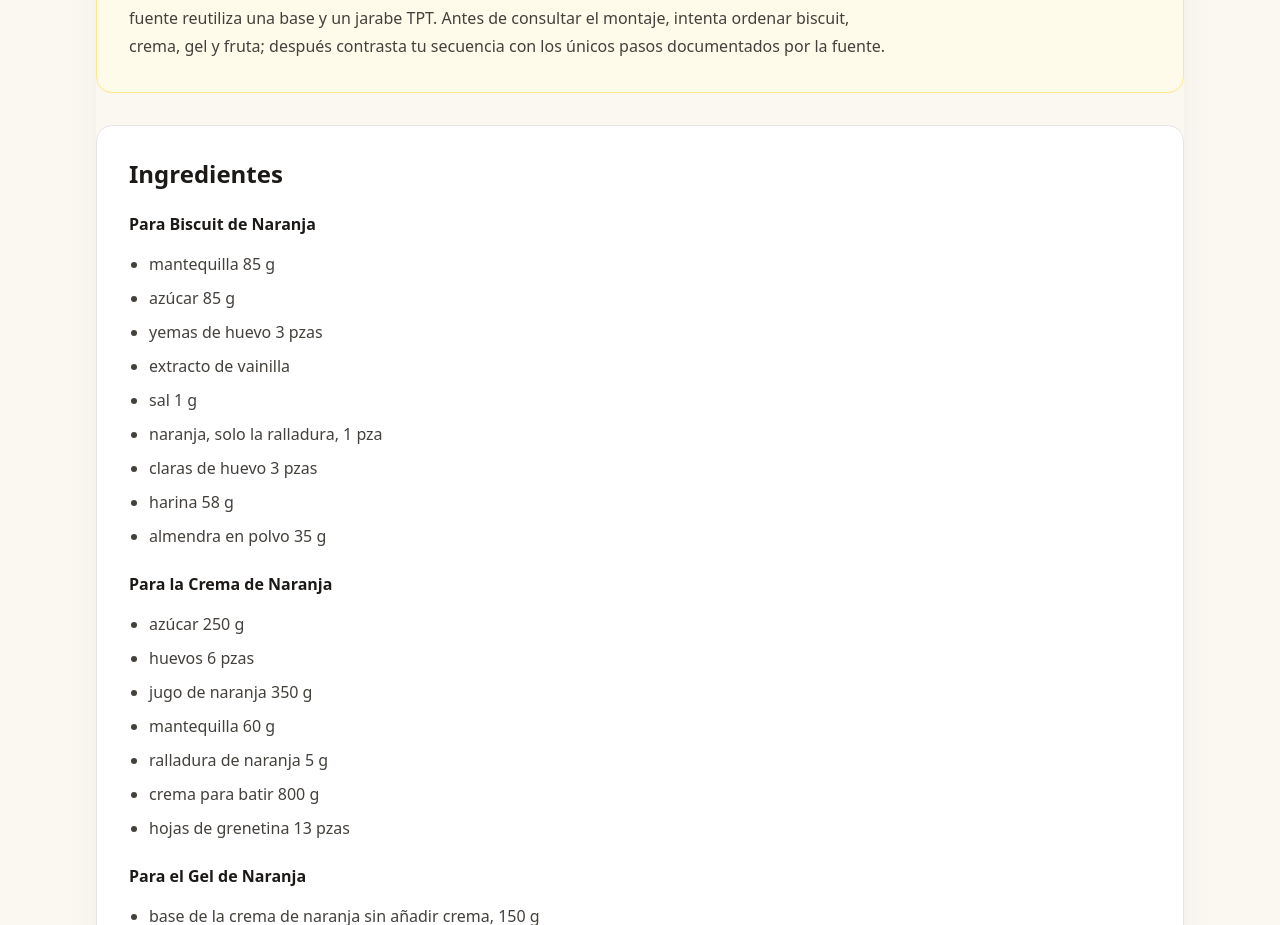
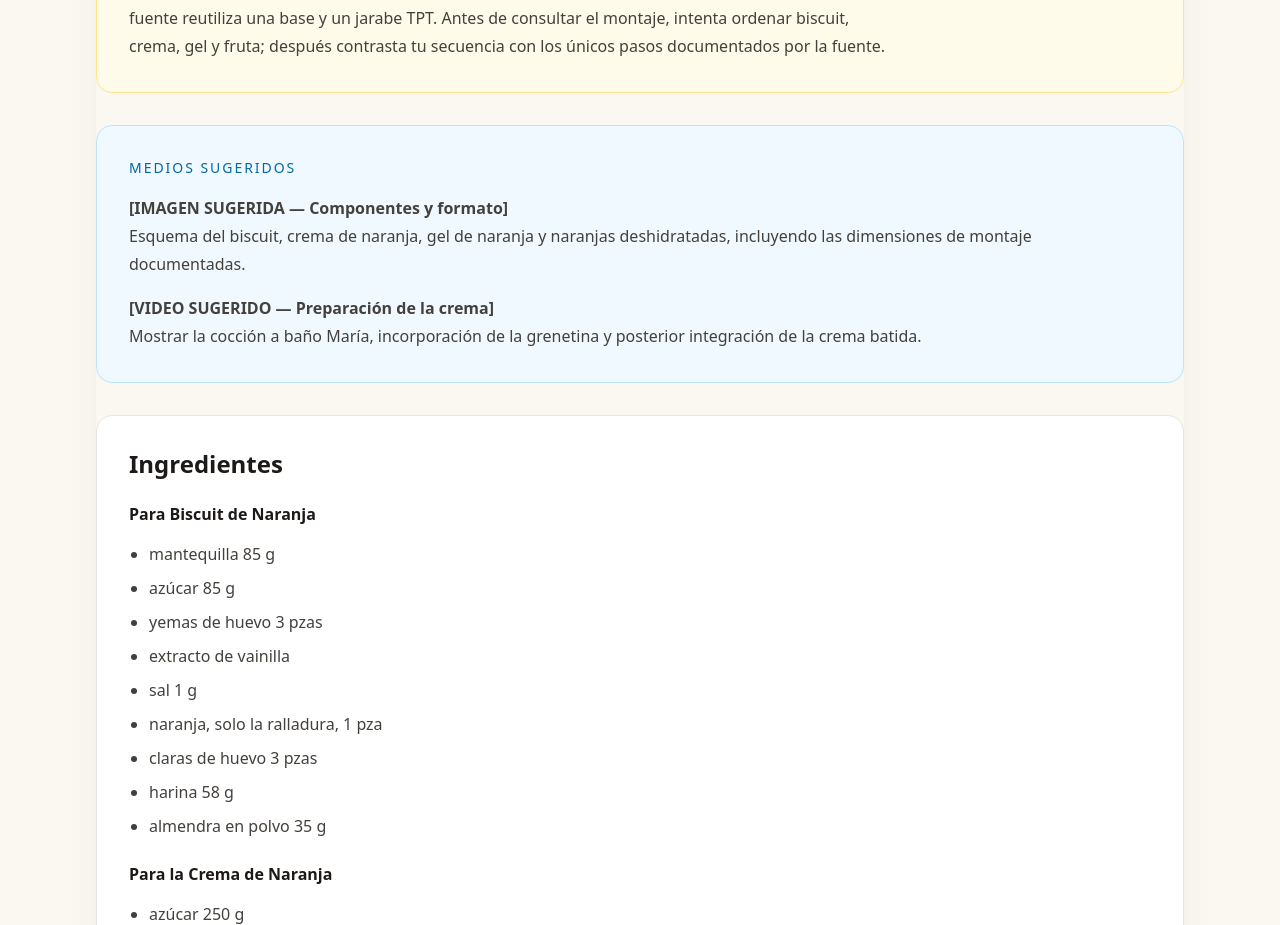
Before and after one commit to Drworm82/CursoPanadero, a Next.js app: page /leccion-pasteleria-contemporanea-naranja in a window 1280 px wide. Shown: the part 1140-2065 px from the top of the page. Built offline with nearby package versions, Linux system fonts and the light colour scheme; no server answers.

Commit message:
Añadir sugerencias de medios pedagógicos

```diff
--- a/pages/leccion-pasteleria-contemporanea-naranja.js
+++ b/pages/leccion-pasteleria-contemporanea-naranja.js
@@ -10,6 +10,14 @@ export default function LessonPage() {
 <section className="rounded-2xl border border-stone-200 bg-white p-6 sm:p-8"><p className="text-sm font-medium uppercase tracking-[0.14em] text-amber-700">Idea central</p><h2 className="mt-2 text-2xl font-semibold text-stone-900">Cerrar el bloque reconociendo patrones</h2><p className="mt-3 max-w-3xl leading-7 text-stone-700">La preparación de naranja reúne biscuit, crema, gel y fruta deshidratada. Permite reconocer patrones que se repiten en las composiciones contemporáneas del módulo.</p></section>
 <section className="rounded-2xl border border-dashed border-stone-300 bg-stone-50 p-6 sm:p-8"><p className="text-sm font-medium uppercase tracking-[0.14em] text-amber-800">Observa y practica</p><h2 className="mt-2 text-2xl font-semibold text-stone-900">Antes de repetir la receta, explica su estructura</h2><p className="mt-3 max-w-3xl leading-7 text-stone-700">Recupera bizcochos, cremas, gelatina y frutas deshidratadas. Observa cómo vuelven a aparecer en una composición diferente. Práctica: compara esta preparación con el pastel de yogurt y frutos rojos y señala tres técnicas o tipos de componente que se repiten.</p></section>
 <section className="rounded-2xl border border-amber-200 bg-amber-50 p-6 sm:p-8"><p className="text-sm font-medium uppercase tracking-[0.14em] text-amber-800">Aprende mientras haces</p><h2 className="mt-2 text-2xl font-semibold text-stone-900">Convierte cada paso en una observación</h2><p className="mt-3 max-w-3xl leading-7 text-stone-700">Usa esta preparación para reconocer patrones acumulados del módulo. <strong>En el biscuit:</strong> identifica el método de acremado y la incorporación final de claras. <strong>En la crema:</strong> observa la secuencia mezcla → baño maría → grenetina → enfriado → crema batida. <strong>En el gel y las naranjas:</strong> identifica cómo la fuente reutiliza una base y un jarabe TPT. Antes de consultar el montaje, intenta ordenar biscuit, crema, gel y fruta; después contrasta tu secuencia con los únicos pasos documentados por la fuente.</p></section>
+
+        <section className="rounded-2xl border border-sky-200 bg-sky-50 p-6 sm:p-8">
+          <p className="text-sm font-medium uppercase tracking-[0.14em] text-sky-700">Medios sugeridos</p>
+          <div className="mt-4 space-y-4 leading-7 text-stone-700">
+            <p><strong>[IMAGEN SUGERIDA — Componentes y formato]</strong><br />Esquema del biscuit, crema de naranja, gel de naranja y naranjas deshidratadas, incluyendo las dimensiones de montaje documentadas.</p>
+            <p><strong>[VIDEO SUGERIDO — Preparación de la crema]</strong><br />Mostrar la cocción a baño María, incorporación de la grenetina y posterior integración de la crema batida.</p>
+          </div>
+        </section>
 
         <section className="rounded-2xl border border-stone-200 bg-white p-6 sm:p-8">
           <h2 className="text-2xl font-semibold text-stone-900">Ingredientes</h2>
```
